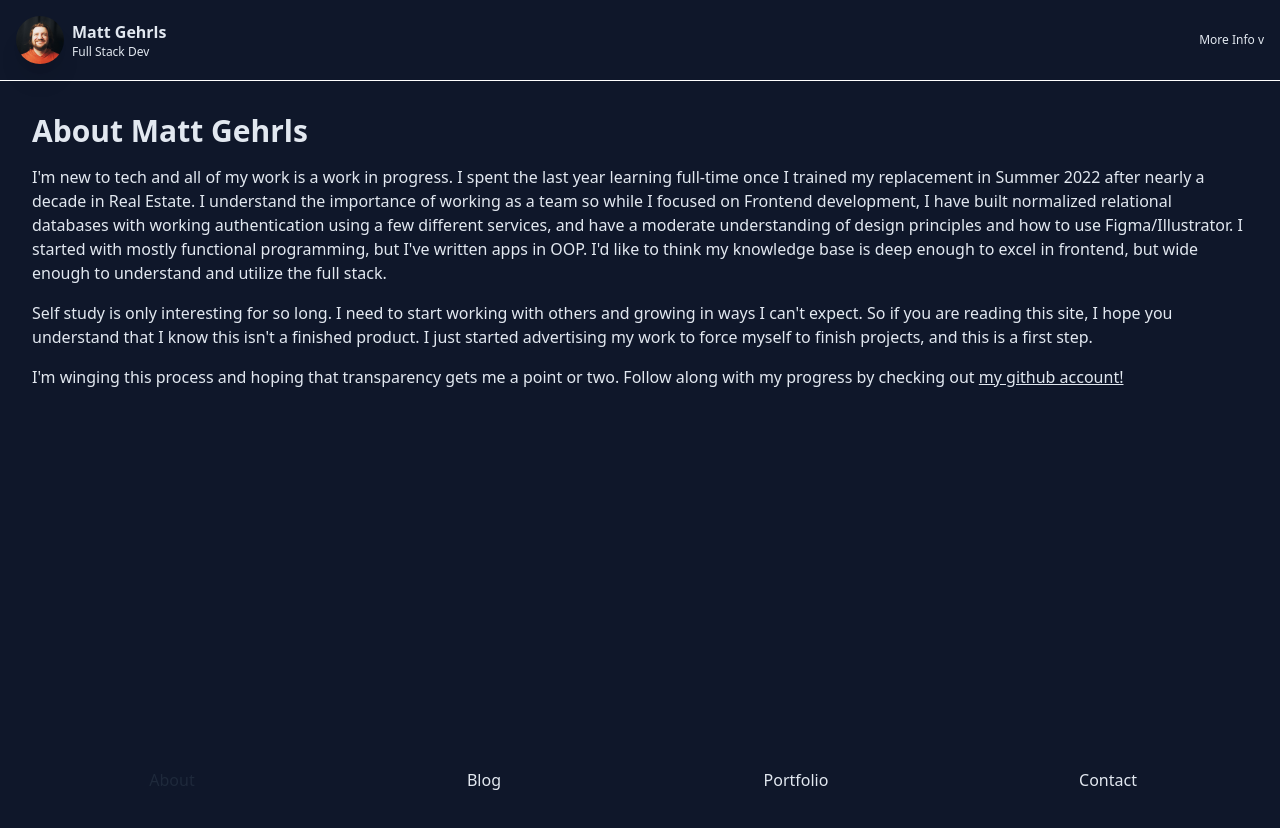
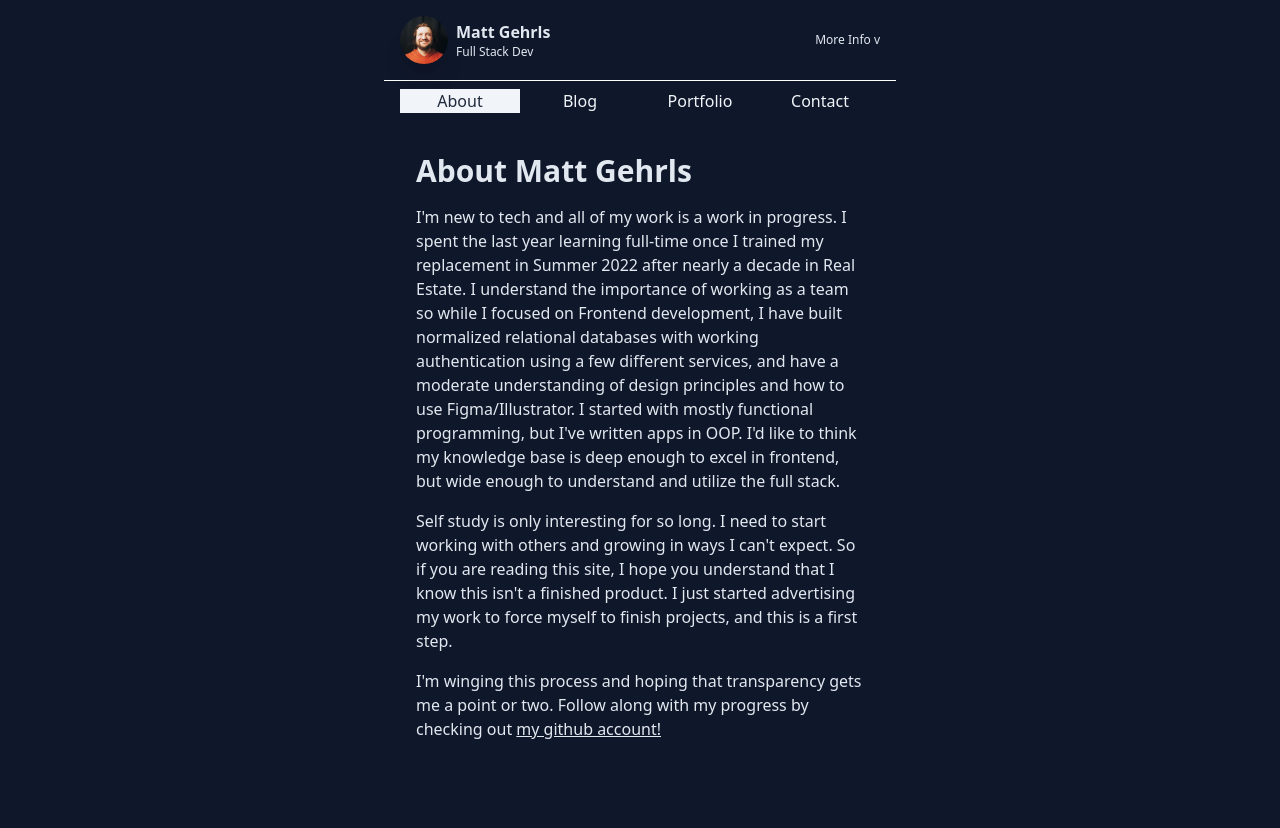
Before and after one commit to mgehrls/mattgehrls, a Next.js app: page / in a window 1280 px wide. Shown: the top 828 px of the page. Before the commit the page ends 800 px from the top, so only its background shows below. Built offline with nearby package versions, Linux system fonts and the light colour scheme.

Commit message:
added framer motion - switching machines

```diff
--- a/components/Header.tsx
+++ b/components/Header.tsx
@@ -5,7 +5,7 @@ import { useState } from 'react';
 const Header = () => {
 
     const [showContactInfo, setShowContactInfo] = useState(false);
-
+    console.log(showContactInfo);
     return (
         <div className='w-full flex justify-between p-4 border-b border-white'>
           <div>
@@ -17,13 +17,15 @@ const Header = () => {
               </div>
             </div>
           </div>
-          <button className='text-xs' onClick={()=>{setShowContactInfo(true)}}>More Info v</button>
-          {showContactInfo &&
-          <div className='absolute top-0 right-0'>
-          <Contacts showContactInfo setShowContactInfo={setShowContactInfo} />
+          <div className='relative flex items-center justify-center'>
+            <button className='text-xs' onClick={()=>{setShowContactInfo(true)}}>More Info v</button>
+
+            {showContactInfo &&
+            <div className='absolute top-0 right-0'>
+            <Contacts showContactInfo setShowContactInfo={setShowContactInfo} />
+            </div>
+            }
           </div>
-          }
-
         </div>
     );
     };
--- /dev/null
+++ b/components/Navbar.tsx
@@ -0,0 +1,17 @@
+import { Dispatch, SetStateAction } from "react"
+
+interface NavbarProps {
+    page: string,
+    setPage: Dispatch<SetStateAction<string>>}
+
+const Navbar = ({page, setPage}: NavbarProps) => {
+    return (
+    <div className='flex order-3 lg:order-2 h-10 w-full items-center justify-between p-4'>
+        <button className={page === "about" ? 'w-1/4 bg-slate-100 text-slate-800 transition-color delay-300': "w-1/4 transition-all bg-slate-900 text-slate-100"} onClick={()=>setPage("about")}>About</button>
+        <button className={page === "blog" ? 'w-1/4 bg-slate-100 text-slate-800 transition-color delay-300': "w-1/4 transition-all bg-slate-900 text-slate-100"} onClick={()=>setPage("blog")}>Blog</button>
+        <button className={page === "portfolio" ? 'w-1/4 bg-slate-100 text-slate-800 transition-color delay-300': "w-1/4 transition-all bg-slate-900 text-slate-100"} onClick={()=>setPage("portfolio")}>Portfolio</button>
+        <button className={page === "contact" ? 'w-1/4 bg-slate-100 text-slate-800 transition-color delay-300': "w-1/4 transition-all bg-slate-900 text-slate-100"} onClick={()=>setPage("contact")}>Contact</button>
+    </div>)
+}
+
+export default Navbar
--- a/package.json
+++ b/package.json
@@ -18,6 +18,7 @@
     "autoprefixer": "10.4.14",
     "eslint": "8.39.0",
     "eslint-config-next": "13.3.1",
+    "framer-motion": "^10.12.16",
     "next": "13.3.1",
     "postcss": "8.4.23",
     "react": "18.2.0",
--- a/pages/index.tsx
+++ b/pages/index.tsx
@@ -1,12 +1,7 @@
 import Header from '@/components/Header';
-import Contacts from '@/components/Contacts';
-import GithubStats from '@/components/GithubStats';
-import ResumeButton from '@/components/ResumeButton';
+import Navbar from '@/components/Navbar';
 import PostTemplate from '@/components/PostTemplate';
 import { useState } from 'react';
-
-
-
 
 export default function Home() {
 
@@ -54,17 +49,14 @@ export default function Home() {
   }
 
   return (
-    <div className='flex flex-col order-1 max-h-screen h-screen w-screen text-slate-200'>
-        <Header/>
-          <div className='flex order-3 h-10 w-full items-center justify-between p-4'>
-            <button className={page === "about" ? 'w-1/4 bg-slate100 text-slate-800': "w-1/4"} onClick={()=>setPage("about")}>About</button>
-            <button className={page === "blog" ? 'w-1/4 bg-slate100 text-slate-800': "w-1/4"} onClick={()=>setPage("blog")}>Blog</button>
-            <button className={page === "portfolio" ? 'w-1/4 bg-slate100 text-slate-800': "w-1/4"} onClick={()=>setPage("portfolio")}>Portfolio</button>
-            <button className={page === "contact" ? 'w-1/4 bg-slate100 text-slate-800': "w-1/4"} onClick={()=>setPage("contact")}>Contact</button>
-          </div>
+    <div className='flex flex-col items-center order-1 max-h-screen h-screen w-screen text-slate-200'>
+        <div className='max-w-lg'>
+          <Header/>
+          <Navbar page={page} setPage={setPage}/>
           <div className='flex-1 order-2 h-full overflow-y-scroll p-4'>
             <Sections/>
           </div>
+        </div>
     </div>
   )
 }
```
Also changed, not shown: 1 other file (tests, documents, lock files or other folders).
